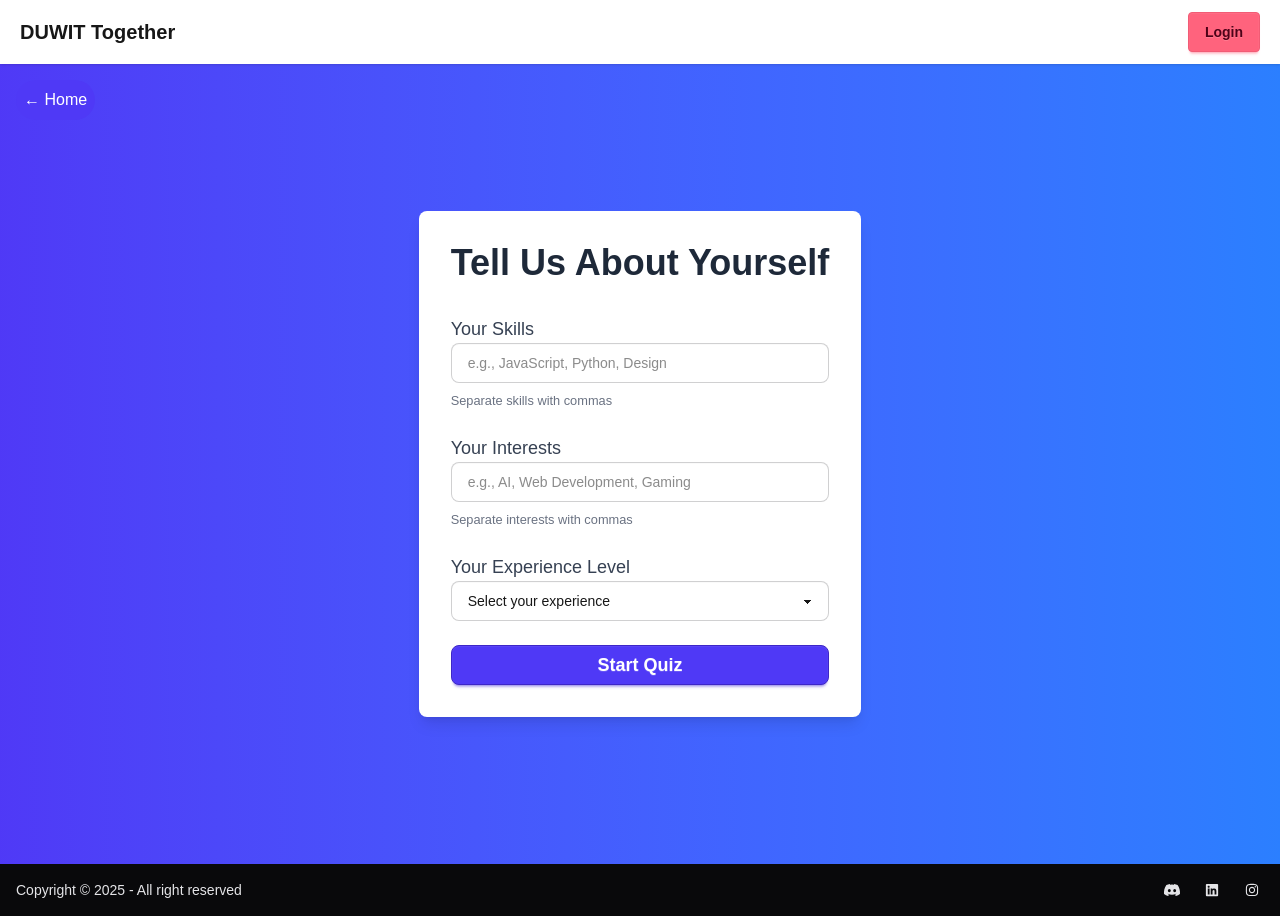
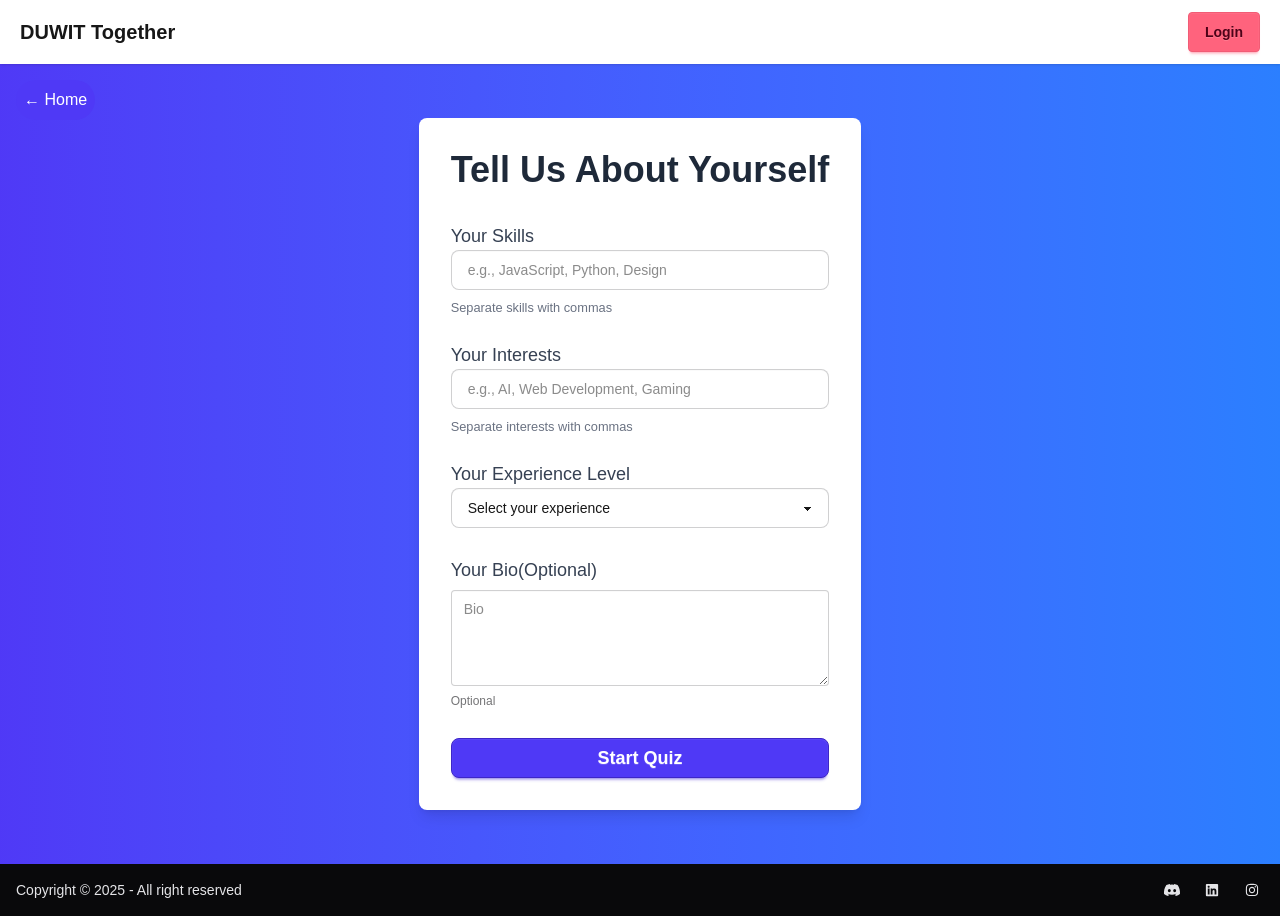
Before and after one commit to SkyePal42/duwithack, a Next.js app in the folder app/: page /skills in a window 1280 px wide. Built offline with nearby package versions, Linux system fonts and the light colour scheme; no server answers.

Commit message:
Update page.tsx

```diff
--- a/app/src/app/skills/page.tsx
+++ b/app/src/app/skills/page.tsx
@@ -105,6 +105,12 @@ export default function SkillsInterestsPage() {
               </select>
             </div>
 
+            <fieldset className="fieldset">
+              <label className="label text-lg font-medium text-gray-700">Your Bio(Optional)</label>
+              <textarea className="textarea h-24 w-full " placeholder="Bio"></textarea>
+              <div className="fieldset-label">Optional</div>
+            </fieldset>
+
             {/* Submit Button */}
             <div className="form-control mt-6">
               <button
```
